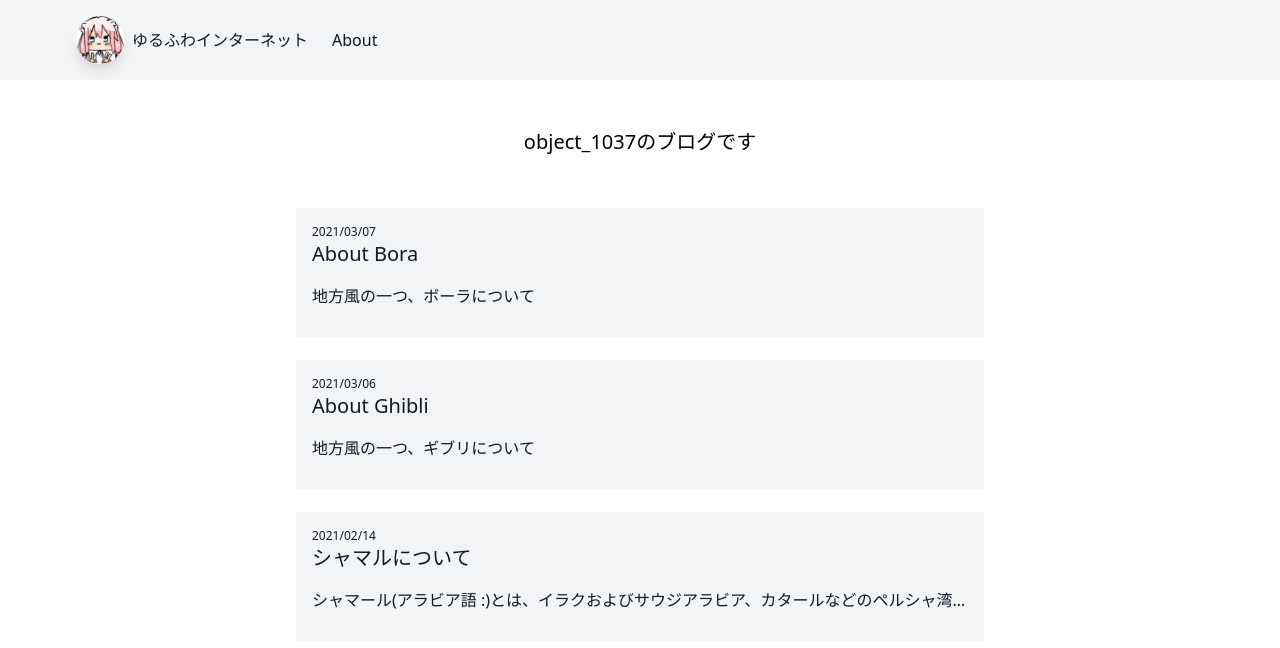
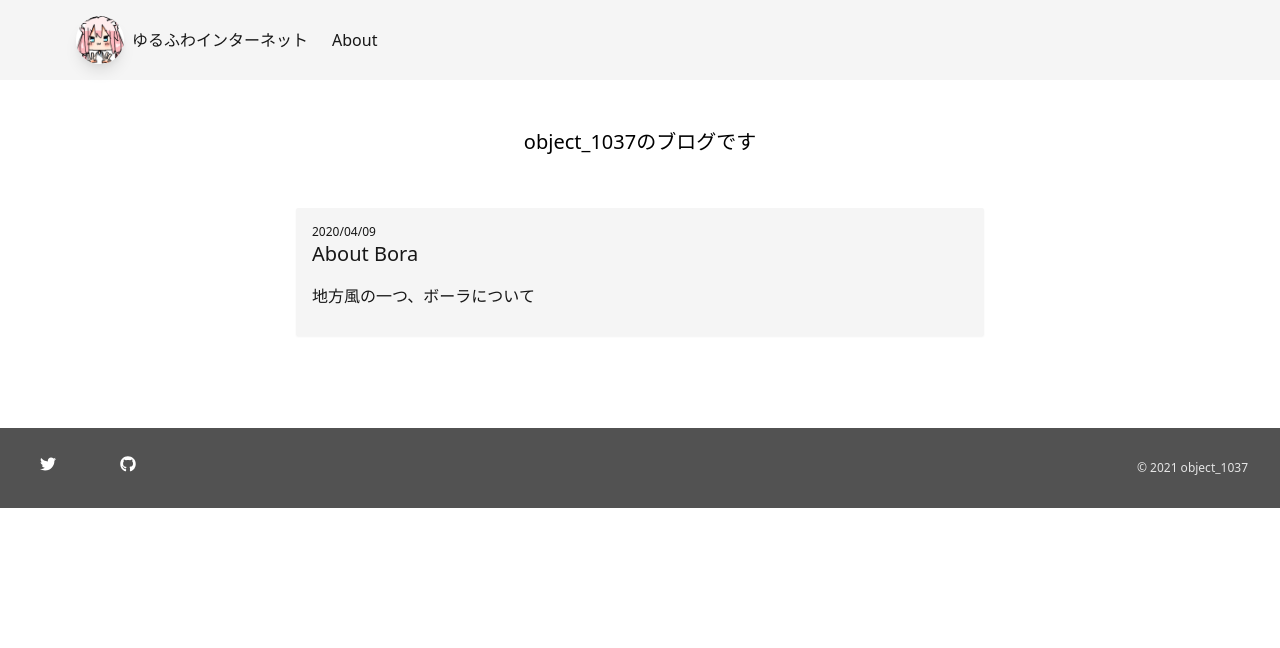
Before and after one commit to object1037/blog, a Next.js app: page / in a window 1280 px wide. Shown: the top 648 px of the page. Built offline with nearby package versions, Linux system fonts and the light colour scheme.

Commit message:
add footer

```diff
--- /dev/null
+++ b/components/Footer.tsx
@@ -0,0 +1,11 @@
+import Account from '../components/accounts'
+
+export default function Footer() {
+  return (
+  <footer className="flex flex-row items-center pl-4 bg-gray-600 h-20 relative w-screen mt-20">
+    <Account icon="twitter" link="https://twitter.com/object_1037" hover="hover:text-twitter" />
+    <Account icon="github" link="https://github.com/object1037" hover="hover:text-gray-300" />
+    <div className="absolute right-8 text-gray-200 font-light text-xs">&copy; 2021 object_1037</div>
+  </footer>
+  )
+}
--- /dev/null
+++ b/components/accounts.tsx
@@ -0,0 +1,19 @@
+import { IconName } from '@fortawesome/fontawesome-common-types'
+import { FontAwesomeIcon } from '@fortawesome/react-fontawesome'
+import Link from 'next/link'
+
+interface accountIcon {
+  icon: IconName;
+  link: string;
+  hover: string;
+}
+
+export default function Account (account: accountIcon) {
+  return (
+    <Link href={account.link}>
+      <a className={'justify-center text-white inline-block p-6' + ' ' + account.hover}>
+        <div className="w-8 h-8"><FontAwesomeIcon icon={['fab', account.icon]} /></div>
+      </a>
+    </Link>
+  )
+}
--- a/components/layout.tsx
+++ b/components/layout.tsx
@@ -2,6 +2,7 @@ import Head from 'next/head'
 import Image from 'next/image'
 import Link from 'next/link'
 import Header from '../components/header'
+import Footer from '../components/footer'
 
 export const siteTitle = "ゆるふわインターネット"
 
@@ -35,6 +36,7 @@ export default function Layout({
       </Head>
       <Header />
       <main>{children}</main>
+      <Footer />
     </div>
     )
   }
@@ -59,6 +61,7 @@ export default function Layout({
         <h1 className="text-4xl my-4">{meta.title}</h1>
         {children}
       </main>
+      <Footer />
     </div>
   )
 }
--- a/package.json
+++ b/package.json
@@ -8,6 +8,11 @@
     "start": "next start"
   },
   "dependencies": {
+    "@fortawesome/fontawesome-free-brands": "^5.0.13",
+    "@fortawesome/fontawesome-svg-core": "^1.2.34",
+    "@fortawesome/free-brands-svg-icons": "^5.15.2",
+    "@fortawesome/free-solid-svg-icons": "^5.15.2",
+    "@fortawesome/react-fontawesome": "^0.1.14",
     "@mdx-js/loader": "^1.6.22",
     "@next/mdx": "^10.0.8",
     "gray-matter": "^4.0.2",
--- a/pages/_app.tsx
+++ b/pages/_app.tsx
@@ -2,6 +2,10 @@ import { AppProps } from 'next/app'
 import '../styles/globals.css'
 import {MDXProvider} from '@mdx-js/react'
 import Link from 'next/link'
+import { library } from '@fortawesome/fontawesome-svg-core'
+import { fab } from '@fortawesome/free-brands-svg-icons'
+
+library.add(fab)
 
 const mdComponents = {
   h2: (props) => <h2 className="hidden">{props.children}</h2>,
--- a/pages/posts/20210307.mdx
+++ b/pages/posts/20200409.mdx
@@ -4,7 +4,7 @@ title: "About Bora" description: "地方風の一つ、ボーラについて"
 
 export const meta = {
   title: "About Bora",
-  date: "2021/03/07"
+  date: "2020/04/09"
 }
 
 import Layout from '../../components/layout'
--- a/pages/posts/20210214.mdx
+++ /dev/null
@@ -1,87 +0,0 @@
----
-title: "シャマルについて" description: "シャマール(アラビア語 :)とは、イラクおよびサウジアラビア、カタールなどのペルシャ湾岸地域で吹く、砂塵を伴った強風のこと。シャマルとも言う。"
----
-
-export const meta = {
-  title: "シャマルについて",
-  date: "2021/02/14"
-}
-
-import Layout from '../../components/layout'
-
-### シャマル(シャマール)とはなにか
-
-シャマール(アラビア語 :)とは、イラクおよびサウジアラビア、カタールなどのペルシャ湾岸地域で吹く、砂塵を伴った強風のこと。シャマルとも言う。
-
-乾燥した北西風で、昼間に最も強く、一日中吹き続けることもあるが夜間は弱まる。
-年に1回～数回程度発生する現象で、夏によく発生するが、冬に発生することも稀にある[1]。
-
-
-シャマールによる大規模な砂嵐はイラクに大きな影響を与えるが、その砂塵の起源はヨルダンやシリアであると考えられている。
-
-### 詳細
-
-シャマールは一般的に強い北西風とされるが、北西風なのはトルコ東部の山岳地帯やイラク付近、ペルシャ湾辺りまでである。
-ペルシャ湾を通過するころから風向が変わり、サウジアラビア南部の高原地帯では北東風になる。
-この地域では春から夏にかけて最も風が強いことから、この時期のシャマールの発生原因は想像がつくが、それ以外の時期は難しい。
-
-シャマールは一般的に次のような天候状態によって発生する。
-この地域の北を流れる上空の寒帯ジェット気流と同じく南を流れる亜熱帯ジェット気流が、南下・北上してお互いに近づく事があるが、これにより大気が不安定化し上空には気圧の谷が発生する。
-
-と同時に地表付近ではイラク付近に高気圧、イエメン付近に低気圧があり、アラビア半島の北から南へカーブを描きながら通る風のルートができる。
-気圧の谷に伴って地上では、乾燥していて不安定度の大きい寒冷前線ができる。
-
-この前線付近の強風によって、前線の前方や後方に、前線と平行なシャマールの領域が形成される。
-イラクでは、このように風によって運ばれてくる砂嵐の日数が、年平均で20～50日程度とされている[2]。
-
-俗に、5月25日前後にやってくるシーズン最初の強いシャマールを「アル=ファハル(Al-Haffar)」やドリラー(driller)というが、これは年最初のシャマールが砂丘の砂を吹き飛ばし、巨大な窪地を作ってしまうためである。
-また、6月初めにやってくる2番目のシャマールは「ソラヤ(Thorayya)」といい、この時期の強いシャマールが船を沈めてしまうと恐れられていたこととアラブの古い伝承の"Barih Thorayya"が結びついたものだと考えられている（ソラヤはプレアデス星団のアラブ名）。
-また、6月末ごろのシャマールを「アル=ダバラン（Al-Dabaran、「後に続くもの」の意）」という。
-このころのシャマールは最も被害をもたらすとされ、住民はシャマールが迫ると窓や扉を厳重に閉めて備える。
-これはこのころのシャマールの砂塵は微細な粒子が多く含まれていて、小さな隙間から簡単に侵入してしまうためである[3]。
-
-### 気圧配置
-
-#### 夏
-
-トルコ山岳地帯やクルディスタン付近を、強い寒冷前線を伴った低気圧が通過すると、周囲よりも相対的に冷たい空気によって地面から砂塵が巻き上げられ、風に乗って運ばれてゆく。
-気温は低くても約42℃以上と高い[4]。
-
-#### 冬
-
-冬のシャマールは、気圧の谷を伴う寒冷前線が通過後、アラビア半島に高気圧が張り出し、ペルシャ湾東部に低気圧が残るのが典型的なパターンである[1]。
-ペルシャ湾岸では強い北寄りの風が5日前後吹き続ける。気温は大きく下がることが多い。
-
-イランでは、冬にシャマールが発生すると高地では雪を伴い、積雪の中には砂塵の層ができる[5]。
-
-中東で最も頻繁に冬のシャマールが発生するのがペルシャ湾東部の島々で、12月から2月にかけて月2～3回の頻度で発生し、1回につき1日～1日半程度続く。
-更にひと冬に1～2回ほど、3～5日間も続く嵐が起こり、強風や波浪に見舞われる[6]。
-
-### シャマールの影響と被害
-
-シャマールは通常3～5日程度継続する。上空の砂の層は高さ数百～数千mに達し、空の交通・陸の交通ともに大きな影響を受ける。
-また砂塵は水辺にも影響を及ぼし、漁・釣りや航海も同様に難しくなる。
-シャマールが発生している時期には、砂塵を含んで重くなった空気の影響もあり、西南アジアの国際空港で43ノット（約22m/s）もの強い下降気流を観測することがある[7]。
-また、砂が吹きつけることにより、車の塗装が引っ掻いたように剥離する現象も報告されている[3][4]。
-
-### 発生例
-
-近年発生した顕著なシャマールの例を挙げる。
-2005年8月8日にバグダードで発生したシャマールでは、近隣の店や公共の活動がすべてストップした。
-また、Baghdad's Yarmuk Hospitalでは呼吸困難などを訴える患者1,000人以上が押しかけて混乱に陥った[8]。
-
-2008年2月2日～2月4日には、シャマールによって大量の砂塵嵐がアラビア海に押し寄せた。
-砂塵嵐の移動速度は時速約20kmで、ソマリアのモガディシュからインドのムンバイに至る広範囲で観測された[9]。
-この影響はゴルフのドバイ・デザート・クラシックにも及び、新聞等でも報道された[10]。
-
-### 関連項目
-
-- 砂塵嵐
-- ハブーブ
-- シャマル
-
-### 参考
-
-[Wikipedia](https://ja.wikipedia.org/wiki/%E3%82%B7%E3%83%A3%E3%83%9E%E3%83%BC%E3%83%AB)
-
-export default ({ children }) => <Layout meta={meta}>{children}</Layout>
--- a/pages/posts/20210306.mdx
+++ /dev/null
@@ -1,17 +0,0 @@
----
-title: "About Ghibli" description: "地方風の一つ、ギブリについて"
----
-
-export const meta = {
-  title: "About Ghibli",
-  date: "2021/03/06"
-}
-
-import Layout from '../../components/layout'
-
-### ギブリについて
-
-ギブリ（伊: Ghibli）は、リビアなどのアフリカ北部で吹くサハラ砂漠からの熱く乾いた風である。
-[Wikipedia](https://ja.wikipedia.org/wiki/%E3%82%AE%E3%83%96%E3%83%AA)より
-
-export default ({ children }) => <Layout meta={meta}>{children}</Layout>
--- a/tailwind.config.js
+++ b/tailwind.config.js
@@ -1,7 +1,25 @@
+const colors = require('tailwindcss/colors')
+
 module.exports = {
   purge: ['./pages/**/*.{js,ts,jsx,tsx,mdx}', './components/**/*.{js,ts,jsx,tsx,mdx}'],
   darkMode: 'media', // or 'media' or 'class'
   theme: {
+    colors: {
+      transparent: 'transparent',
+      current: 'currentColor',
+      black: colors.black,
+      white: colors.white,
+      gray: colors.trueGray,
+      indigo: colors.indigo,
+      red: colors.rose,
+      yellow: colors.amber,
+      green: colors.green,
+      Blue: colors.blue,
+      purple: colors.purple,
+      pink: colors.pink,
+      twitter: '#1DA1F2',
+      ppink: '#ff0f53',
+    },
     extend: {},
   },
   variants: {
```
Also changed, not shown: 1 other file (tests, documents, lock files or other folders).
